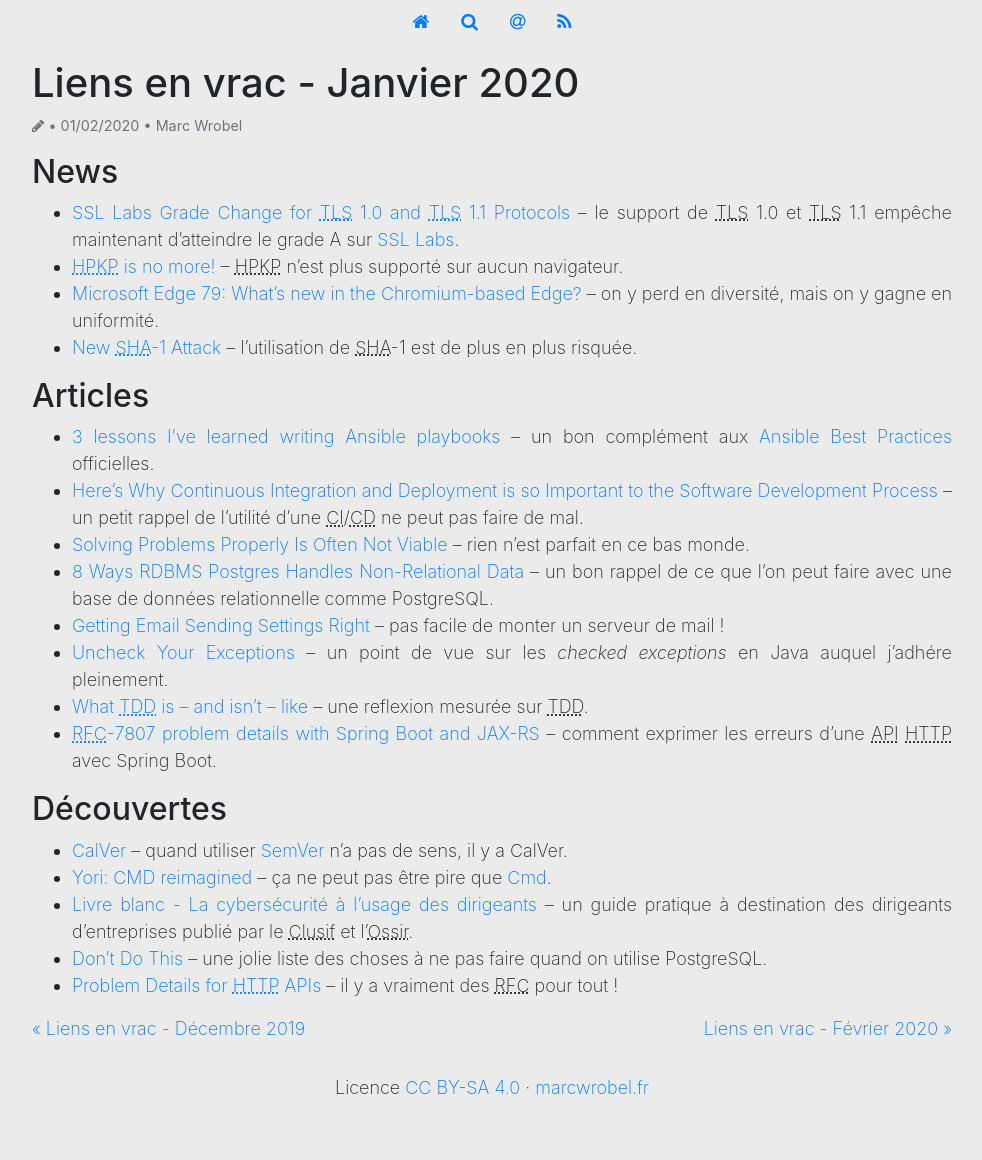
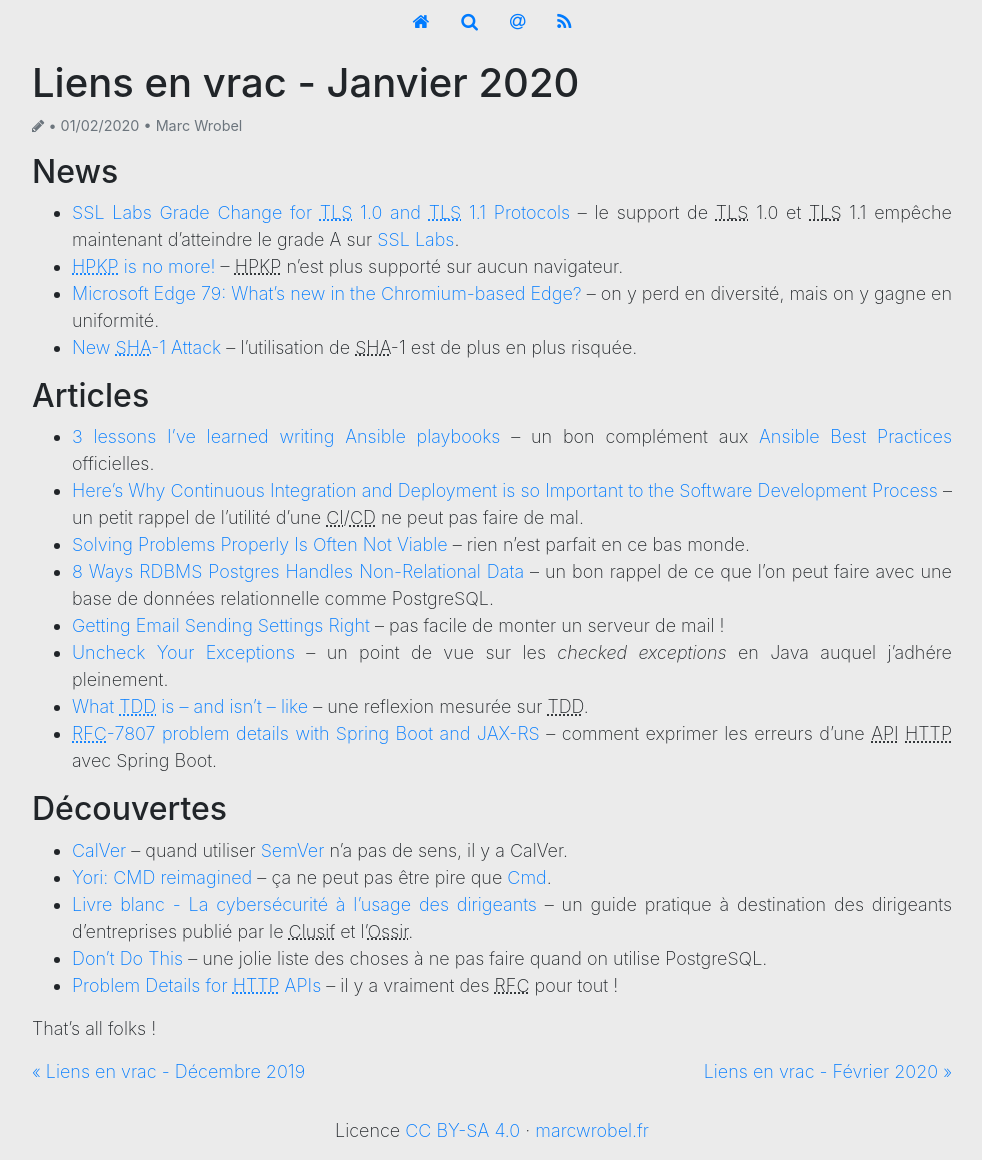
Before and after one commit to marcwrobel/marcwrobel.github.io, a Jekyll site: the page built from _posts/2020-02-01-liens-en-vrac-janvier-2020.md, in a window 1280 px wide. Shown: the whole page, without its empty margins (148-1130 px from the left). Built offline with Jekyll 4.4.1, drawn with Linux system fonts in a browser that asks for light colours; before the commit the page ends 1117 px from its top, so only the background shows below that.

Commit message:
That's all folks !

```diff
--- a/_posts/2020-02-01-liens-en-vrac-janvier-2020.md
+++ b/_posts/2020-02-01-liens-en-vrac-janvier-2020.md
@@ -48,6 +48,8 @@ tags: tls hpkp cybersécurité postgresql email tdd http api windows semver calv
 * [Problem Details for HTTP APIs](https://tools.ietf.org/html/rfc7807)
   – il y a vraiment des RFC pour tout !
 
+That's all folks !
+
 *[API]: Application Programming Interface
 *[CD]: Continuous Delivery
 *[CI]: Continuous Integration
```
Also changed, not shown: _posts/2020-03-01-liens-en-vrac-fevrier-2020.md (+2 -0 lines).
